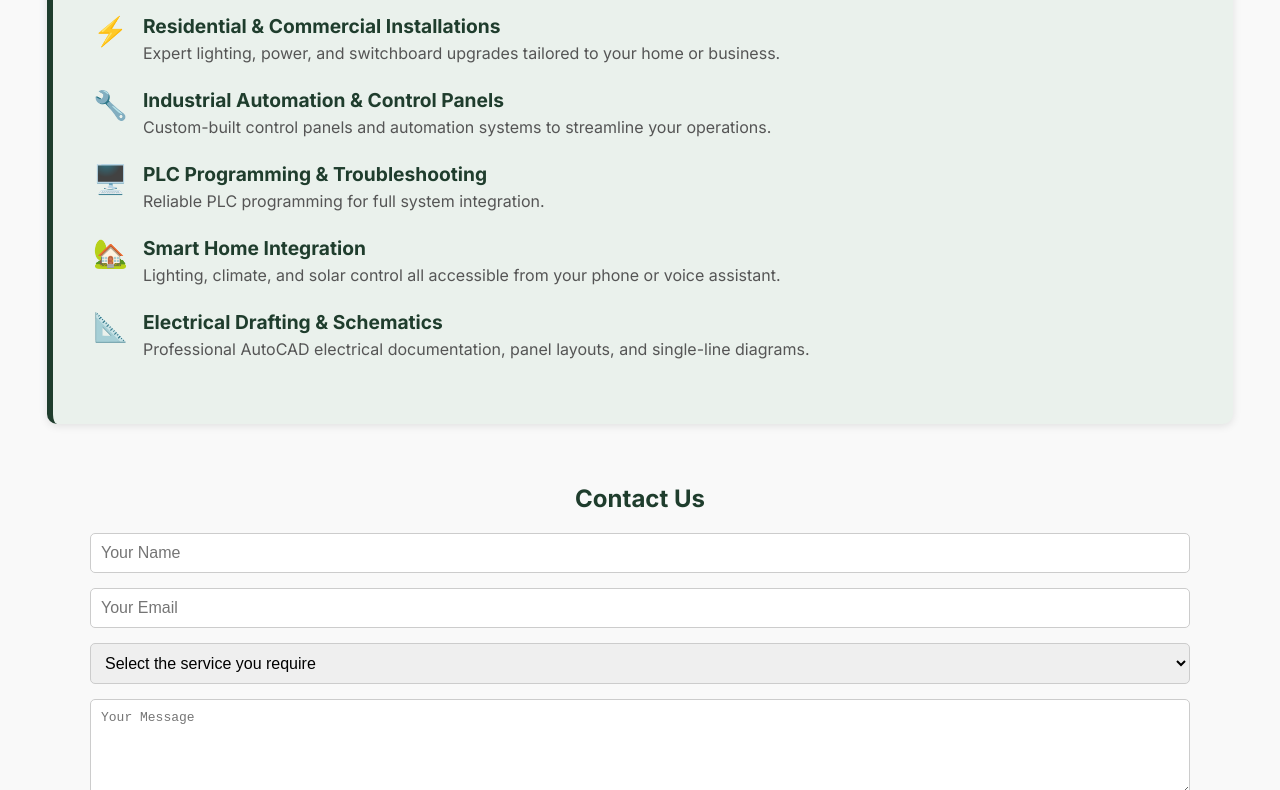
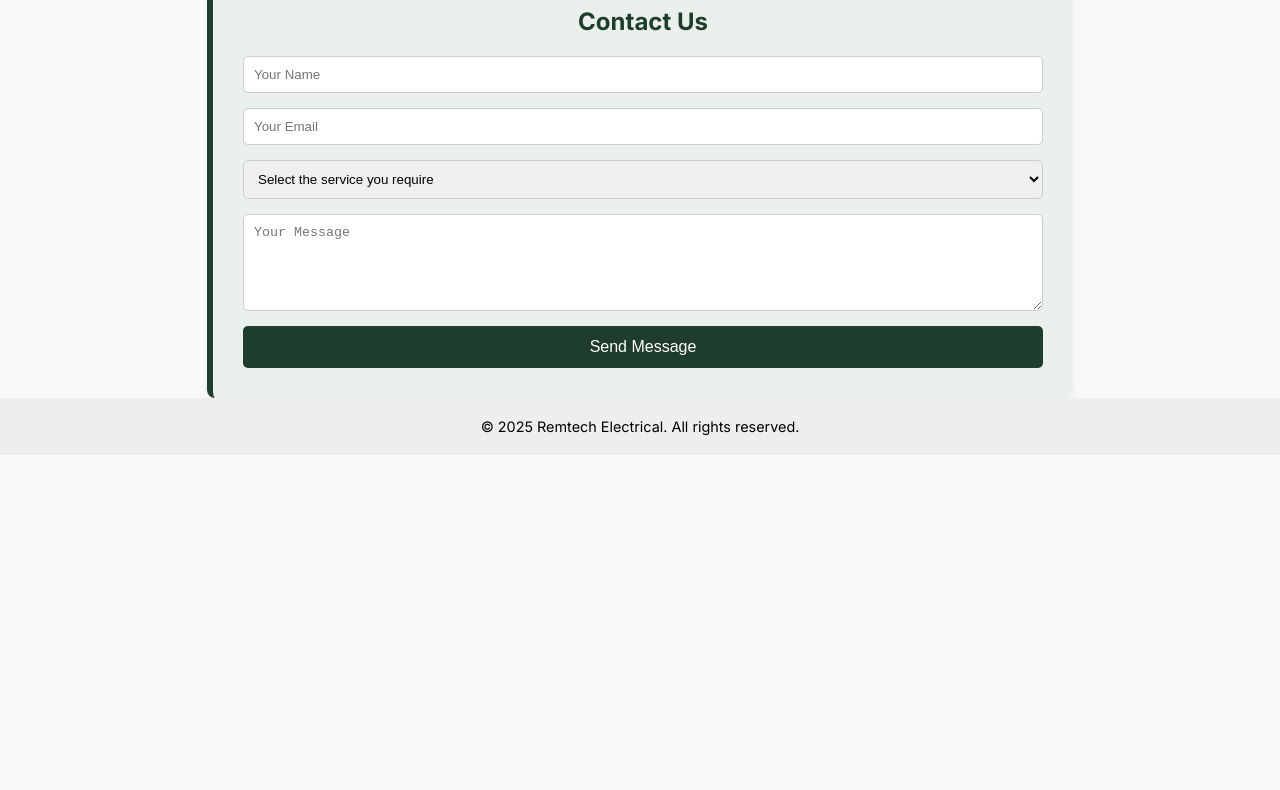
Before and after one commit to remtech557/remtech, a plain HTML site: page index.html in a window 1280 px wide. Shown: the part 445-1235 px from the top of the page. After the commit the page ends 900 px from the top, so only its background shows below. Drawn offline with Linux system fonts and the light colour scheme.

Commit message:
Update index.html

```diff
--- a/index.html
+++ b/index.html
@@ -1,114 +1,64 @@
+
 <!DOCTYPE html>
 <html lang="en">
 <head>
   <meta charset="UTF-8" />
   <meta name="viewport" content="width=device-width, initial-scale=1.0" />
-  <title>Remtech Electrical | Industrial, Commercial & Residential Electricians</title>
-  <meta name="description" content="Remtech Electrical provides expert electrical services across Newcastle and the Hunter Region. Specialising in Industrial Automation, Smart Home Program and Install , Commercial BMS, Custom Control Panels, Electrical Design & Drafting." />
-  <meta name="keywords" content="Remtech Electrical, Electrician Newcastle, Industrial Electrician, Control Panel Builder, PLC Programming, C-Bus Automation, Electrical Drafting, Residential Electrician, Commercial Electrician" />
-  <meta name="author" content="Remtech Electrical" />
+  <title>Remtech Electrical</title>
+  <link href="https://fonts.googleapis.com/css2?family=Inter:wght@400;600;700&display=swap" rel="stylesheet">
   <style>
-    @import url('https://fonts.googleapis.com/css2?family=Inter:wght@400;600;700&display=swap');
-
     body {
       margin: 0;
       font-family: 'Inter', sans-serif;
-      color: #333;
-      background-color: #f9f9f9;
+      background: #f9f9f9;
     }
     header {
       background-color: #1f3d2d;
       color: white;
-      padding: 20px 20px 40px 20px;
       text-align: center;
+      padding: 40px 20px;
     }
     header img {
-      max-width: 200px;
+      max-width: 180px;
       margin-bottom: 20px;
-    }
-    header h1 {
-      margin: 0;
-      font-size: 2.8em;
-    }
-    header p {
-      font-size: 1.2em;
     }
     section {
       padding: 40px 20px;
-      max-width: 1100px;
+      max-width: 800px;
       margin: auto;
     }
-    .services {
+    .contact {
       background-color: #eaf1ec;
       border-left: 6px solid #1f3d2d;
-      padding: 40px;
-      border-radius: 10px;
-      box-shadow: 0 2px 8px rgba(0,0,0,0.1);
-    }
-    .services h2 {
-      color: #1f3d2d;
-      margin-bottom: 30px;
-      font-size: 2em;
-      text-align: center;
-    }
-    .service-card {
-      display: flex;
-      align-items: flex-start;
-      margin-bottom: 25px;
-    }
-    .service-icon {
-      font-size: 28px;
-      margin-right: 15px;
-      color: #1f3d2d;
-    }
-    .service-text h3 {
-      margin: 0 0 5px;
-      font-size: 1.2em;
-      color: #1f3d2d;
-    }
-    .service-text p {
-      margin: 0;
-      font-size: 1em;
-      color: #555;
-    }
-    .gallery {
-      display: grid;
-      grid-template-columns: repeat(auto-fit, minmax(250px, 1fr));
-      gap: 15px;
-    }
-    .gallery img {
-      width: 100%;
-      height: auto;
-      object-fit: cover;
       border-radius: 8px;
+      padding: 30px;
+      box-shadow: 0 0 10px rgba(0,0,0,0.05);
     }
     .contact h2 {
+      text-align: center;
       color: #1f3d2d;
-      margin-bottom: 20px;
-      text-align: center;
     }
     .contact form {
       display: flex;
       flex-direction: column;
+      gap: 15px;
     }
-    .contact input, .contact textarea, .contact select {
+    .contact input, .contact select, .contact textarea {
       padding: 10px;
-      margin-bottom: 15px;
       border: 1px solid #ccc;
       border-radius: 5px;
-      font-size: 1em;
     }
     .contact button {
-      padding: 12px;
       background-color: #1f3d2d;
       color: white;
+      padding: 12px;
       border: none;
       border-radius: 5px;
+      font-size: 1em;
       cursor: pointer;
-      font-size: 1em;
     }
     footer {
-      background-color: #e0e0e0;
+      background: #eee;
       text-align: center;
       padding: 20px;
       font-size: 0.9em;
@@ -117,86 +67,33 @@
 </head>
 <body>
   <header>
-    <img src="images/remtech-logo.png" alt="Remtech Electrical Logo" style="max-width: 200px; display: block; margin: 0 auto 20px auto;" />
-    <p>Innovative Electrical and Automation Solutions for a Smarter Future.</p>
+    <img src="images/remtech-logo.png" alt="Remtech Electrical Logo" />
+    <h1>Remtech Electrical</h1>
+    <p>Reliable. Professional. Innovative Electrical Solutions.</p>
   </header>
-
-  <section class="services">
-    <h2>What We Do</h2>
-    <div class="service-card">
-      <div class="service-icon">⚡</div>
-      <div class="service-text">
-        <h3>Residential & Commercial Installations</h3>
-        <p>Expert lighting, power, and switchboard upgrades tailored to your home or business.</p>
-      </div>
-    </div>
-    <div class="service-card">
-      <div class="service-icon">🔧</div>
-      <div class="service-text">
-        <h3>Industrial Automation & Control Panels</h3>
-        <p>Custom-built control panels and automation systems to streamline your operations.</p>
-      </div>
-    </div>
-    <div class="service-card">
-      <div class="service-icon">🖥️</div>
-      <div class="service-text">
-        <h3>PLC Programming & Troubleshooting</h3>
-        <p>Reliable PLC programming for full system integration.</p>
-      </div>
-    </div>
-    <div class="service-card">
-      <div class="service-icon">🏡</div>
-      <div class="service-text">
-        <h3>Smart Home Integration</h3>
-        <p>Lighting, climate, and solar control all accessible from your phone or voice assistant.</p>
-      </div>
-    </div>
-    <div class="service-card">
-      <div class="service-icon">📐</div>
-      <div class="service-text">
-        <h3>Electrical Drafting & Schematics</h3>
-        <p>Professional AutoCAD electrical documentation, panel layouts, and single-line diagrams.</p>
-      </div>
-    </div>
-  </section>
 
   <section class="contact">
     <h2>Contact Us</h2>
-    <form action="mailto:remtechelectrics@gmail.com" method="POST" enctype="text/plain">
-      <input type="text" name="name" placeholder="Your Name" required />
-      <input type="email" name="email" placeholder="Your Email" required />
+    <form action="https://formspree.io/f/mrbqqbjp" method="POST">
+      <input type="hidden" name="_next" value="https://www.remtechelectrical.com.au/thankyou.html">
+      <input type="text" name="name" placeholder="Your Name" required>
+      <input type="email" name="email" placeholder="Your Email" required>
       <select name="service" required>
         <option value="" disabled selected>Select the service you require</option>
-        <option value="Residential & Commercial Installations">Residential & Commercial Installations</option>
-        <option value="Industrial Automation & Control Panels">Industrial Automation & Control Panels</option>
-        <option value="PLC Programming & Troubleshooting">PLC Programming & Troubleshooting</option>
-        <option value="C-Bus Smart Home Integration">C-Bus Smart Home Integration</option>
-        <option value="Electrical Drafting & Schematics">Electrical Drafting & Schematics</option>
+        <option value="Residential">Residential</option>
+        <option value="Industrial">Industrial</option>
+        <option value="PLC Programming">PLC Programming</option>
+        <option value="C-Bus Smart Home">C-Bus Smart Home</option>
+        <option value="Drafting & Schematics">Drafting & Schematics</option>
         <option value="Other">Other</option>
       </select>
-      <textarea name="message" placeholder="Your Message" rows="5" required></textarea>
+      <textarea name="message" rows="5" placeholder="Your Message" required></textarea>
       <button type="submit">Send Message</button>
     </form>
   </section>
 
-  <section class="gallery" style="background-color: #1f3d2d; padding: 60px 20px;">
-    <h2 style="text-align:center; color:white; margin-bottom: 30px;">Our Work</h2>
-    <div style="display: grid; grid-template-columns: repeat(auto-fit, minmax(250px, 1fr)); gap: 15px;">
-      <img src="images/work1.jpg" style="border: 4px solid white;" alt="Remtech Project - Control Panel" />
-      <img src="images/work2.jpg" style="border: 4px solid white;" alt="Remtech Installation - Switchboard" />
-      <img src="images/work3.jpg" style="border: 4px solid white;" alt="PLC Cabinet Build" />
-      <img src="images/work4.jpg" style="border: 4px solid white;" alt="Industrial Wiring by Remtech" />
-      <img src="images/work5.jpg" style="border: 4px solid white;" alt="Automation Cabinet" />
-      <img src="images/work6.jpg" style="border: 4px solid white;" alt="Commercial Fitout Newcastle" />
-      <img src="images/work7.jpg" style="border: 4px solid white;" alt="Remtech Site Work" />
-      <img src="images/work8.jpg" style="border: 4px solid white;" alt="Electrical Drafting Example" />
-      <img src="images/work9.jpg" style="border: 4px solid white;" alt="Custom C-Bus System" />
-      <img src="images/work10.jpg" style="border: 4px solid white;" alt="Remtech Residential Job" />
-    </div>
-  </section>
-
   <footer>
-    &copy; 2025 Remtech Electrical. Servicing Newcastle, Lake Macquarie & Hunter Valley. All rights reserved.
+    &copy; 2025 Remtech Electrical. All rights reserved.
   </footer>
 </body>
 </html>
```
